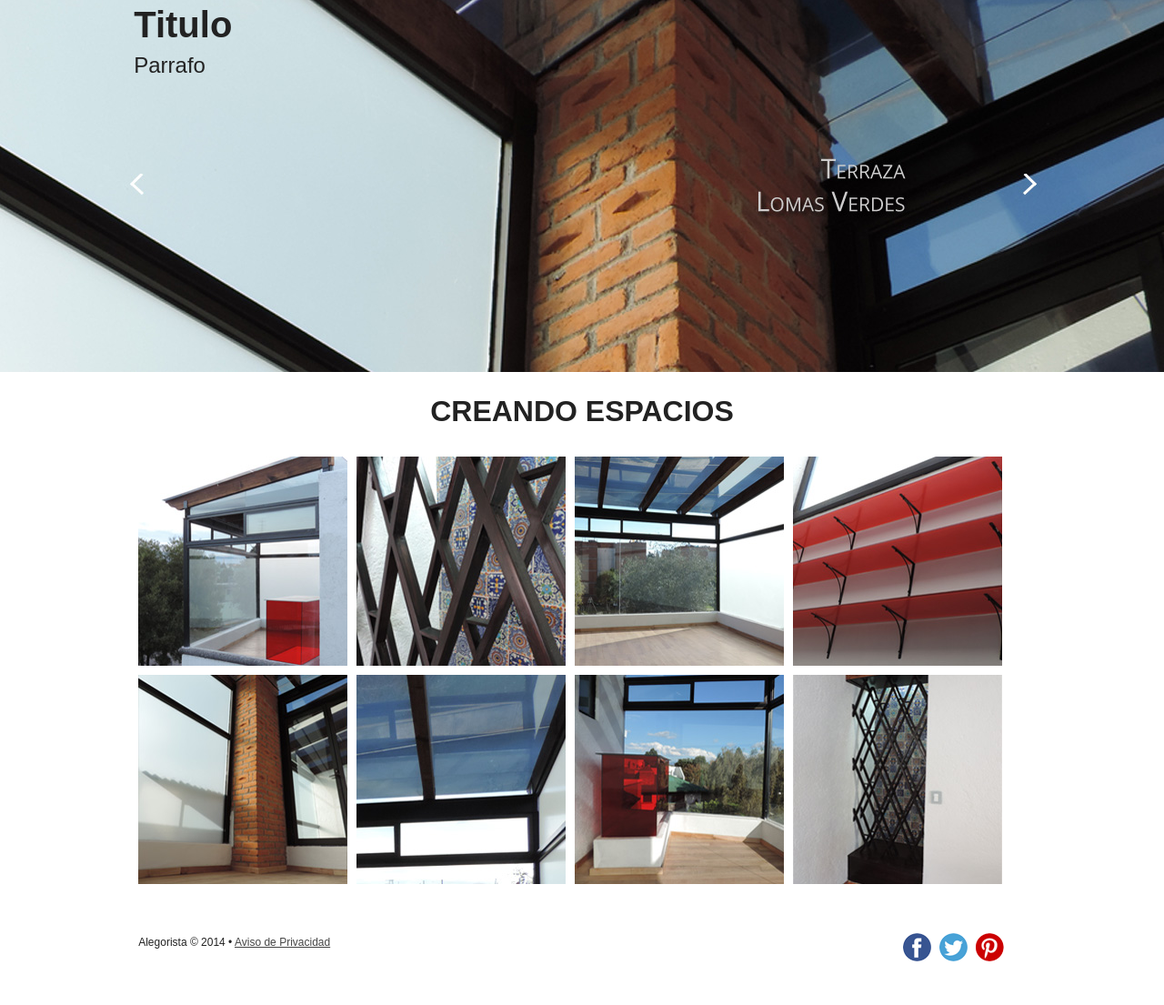
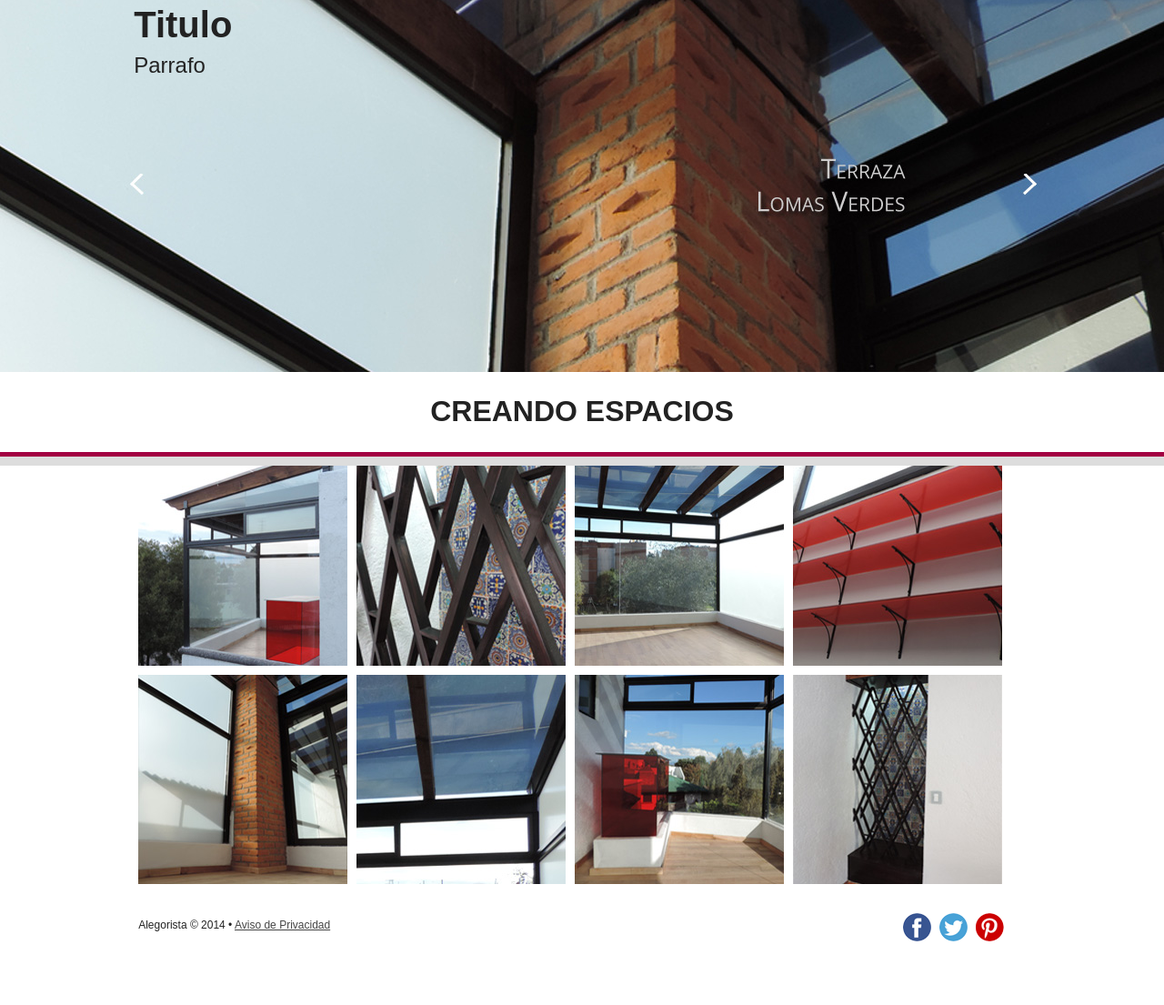
Before and after one commit to yosoyvictorgarcia/Alegorista_Site, a PHP site: page / in a window 1280 px wide. Shown: the part 81-1186 px from the top of the page at 91% size. After the commit the page ends 1116 px from the top, so only its background shows below. Run offline with PHP 8.4, Linux system fonts and the light colour scheme; some libraries are stand-ins or nearby versions.

Commit message:
Error en cerrar Section
Se modifico el hight del footer

```diff
--- a/css/main.css
+++ b/css/main.css
@@ -124,7 +124,7 @@
 
 #privacidad {
     width:230px;
-    padding:39px 0;
+    padding:20px 0;
     float:left;
     height: 50px;
     margin: 0 0 0 5px;
@@ -144,7 +144,7 @@
 #redes {
     margin: 0 25px 0 0;
     width: 120px;
-    padding:39px 0;
+    padding:17px 0;
     float:right;
 }
 
--- a/index.html
+++ b/index.html
@@ -6,6 +6,8 @@
         <title>Alegorista</title>
         <meta name="descoración, interiores, arquitectura, remodelación" content="">
         <meta name="viewport" content="width=device-width, initial-scale=1, maximum-scale=1">
+
+        <link rel="shortcut icon" href="img/favicon.ico">
 
         <!-- Place favicon.ico and apple-touch-icon(s) in the root directory -->
 
@@ -79,7 +81,7 @@
             </div>
 
         </div>
-    </section
+    </section>
 
     <footer>
         <div class="contenedor">
```
